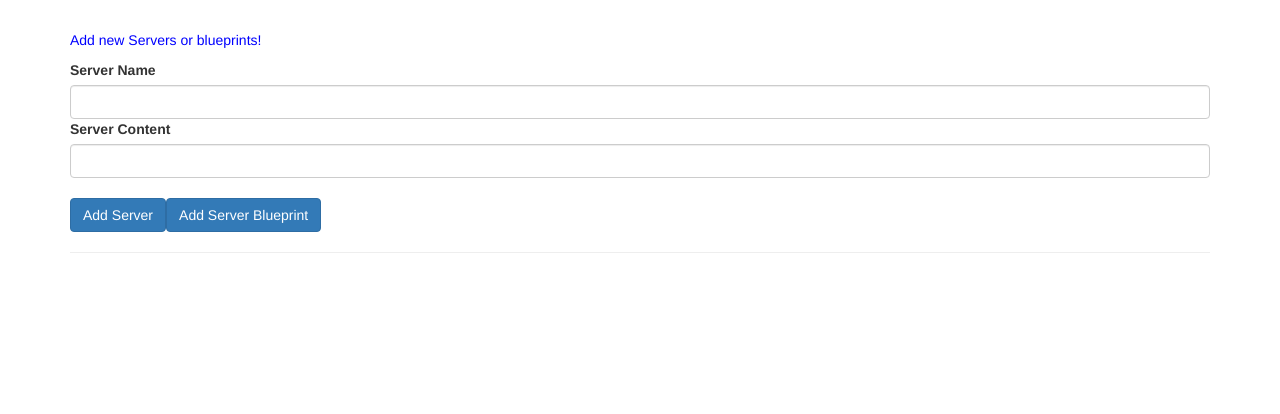
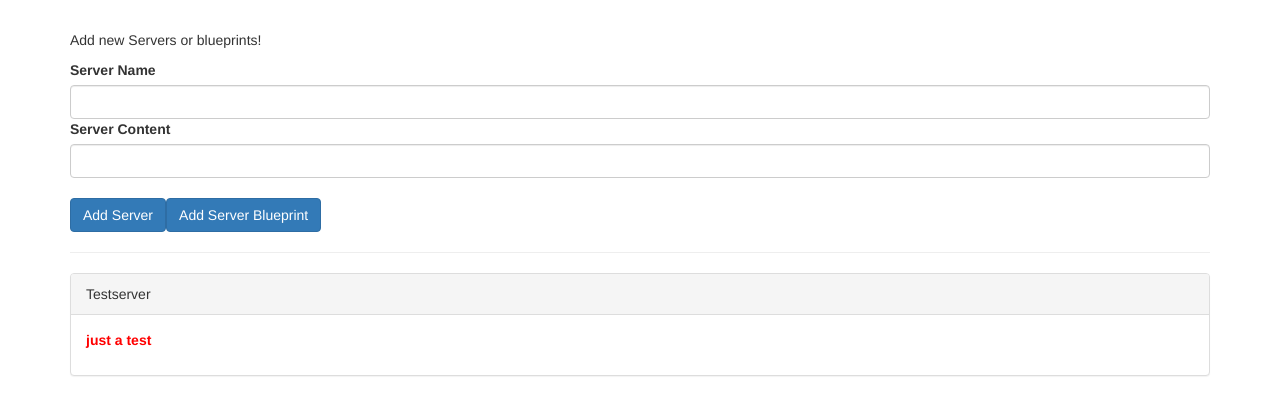
Before and after one commit to geomC/udemy-angular8, an Angular app: page / in a window 1280 px wide. Shown: the top 414 px of the page. Built offline with nearby package versions, Linux system fonts and the light colour scheme.

Commit message:
split app in different components communication with each other via custom event- and property binding

```diff
--- a/src/app/app.component.html
+++ b/src/app/app.component.html
@@ -1,34 +1,15 @@
 <div class="container">
-  <div class="row">
-    <div class="col-xs-12">
-      <p>Add new Servers or blueprints!</p>
-      <label>Server Name</label>
-      <input type="text" class="form-control" [(ngModel)]="newServerName">
-      <label>Server Content</label>
-      <input type="text" class="form-control" [(ngModel)]="newServerContent">
-      <br>
-      <button
-        class="btn btn-primary"
-        (click)="onAddServer()">Add Server</button>
-      <button
-        class="btn btn-primary"
-        (click)="onAddBlueprint()">Add Server Blueprint</button>
-    </div>
-  </div>
+  <app-cockpit
+    (serverCreated)="onAddServerAdded($event)"
+    (blueprintCreated)="onAddBlueprintAdded($event)"
+  ></app-cockpit>
   <hr>
   <div class="row">
     <div class="col-xs-12">
-      <div
-        class="panel panel-default"
-        *ngFor="let element of serverElements">
-        <div class="panel-heading">{{ element.name }}</div>
-        <div class="panel-body">
-          <p>
-            <strong *ngIf="element.type === 'server'" style="color: red">{{ element.content }}</strong>
-            <em *ngIf="element.type === 'blueprint'">{{ element.content }}</em>
-          </p>
-        </div>
-      </div>
+        <app-server-element
+          *ngFor="let serverElement of serverElements"
+          [element]="serverElement"
+        ></app-server-element>
     </div>
   </div>
 </div>
--- a/src/app/app.component.ts
+++ b/src/app/app.component.ts
@@ -1,4 +1,13 @@
 import { Component } from '@angular/core';
+
+export interface ServerData {
+  newServerName: string;
+  newServerContent: string;
+}
+enum ServerType {
+  SERVER = 'server',
+  BLUEPRINT = 'blueprint'
+}
 
 @Component({
   selector: 'app-root',
@@ -6,23 +15,26 @@ import { Component } from '@angular/core';
   styleUrls: ['./app.component.css']
 })
 export class AppComponent {
-  serverElements = [];
-  newServerName = '';
-  newServerContent = '';
+  serverElements = [{
+    type: 'server',
+    name: 'Testserver',
+    content: 'just a test'
+  }];
 
-  onAddServer() {
+  onAddServerAdded( serverData: ServerData) {
+    this.addServer(ServerType.SERVER, serverData);
+  }
+
+  onAddBlueprintAdded( serverData: ServerData ) {
+    this.addServer(ServerType.BLUEPRINT, serverData);
+  }
+
+  addServer(type: ServerType, { newServerName, newServerContent }: ServerData) {
     this.serverElements.push({
-      type: 'server',
-      name: this.newServerName,
-      content: this.newServerContent
+      type,
+      name: newServerName,
+      content: newServerContent
     });
   }
 
-  onAddBlueprint() {
-    this.serverElements.push({
-      type: 'blueprint',
-      name: this.newServerName,
-      content: this.newServerContent
-    });
-  }
 }
--- a/src/app/app.module.ts
+++ b/src/app/app.module.ts
@@ -4,10 +4,14 @@ import { FormsModule } from '@angular/forms';
 
 
 import { AppComponent } from './app.component';
+import { CockpitComponent } from './cockpit/cockpit.component';
+import { ServerElementComponent } from './server-element/server-element.component';
 
 @NgModule({
   declarations: [
-    AppComponent
+    AppComponent,
+    CockpitComponent,
+    ServerElementComponent
   ],
   imports: [
     BrowserModule,
--- /dev/null
+++ b/src/app/cockpit/cockpit.component.html
@@ -0,0 +1,16 @@
+<div class="row">
+  <div class="col-xs-12">
+    <p>Add new Servers or blueprints!</p>
+    <label>Server Name</label>
+    <input type="text" class="form-control" [(ngModel)]="newServerName">
+    <label>Server Content</label>
+    <input type="text" class="form-control" [(ngModel)]="newServerContent">
+    <br>
+    <button
+      class="btn btn-primary"
+      (click)="onAddServer()">Add Server</button>
+    <button
+      class="btn btn-primary"
+      (click)="onAddBlueprint()">Add Server Blueprint</button>
+  </div>
+</div>
--- /dev/null
+++ b/src/app/cockpit/cockpit.component.ts
@@ -0,0 +1,35 @@
+import {Component, EventEmitter, OnInit, Output} from '@angular/core';
+import {ServerData} from '../app.component';
+
+@Component({
+  selector: 'app-cockpit',
+  templateUrl: './cockpit.component.html',
+  styleUrls: ['./cockpit.component.css']
+})
+export class CockpitComponent implements OnInit {
+
+  @Output() serverCreated = new EventEmitter<ServerData>();
+  @Output() blueprintCreated = new EventEmitter<ServerData>();
+
+  newServerName = '';
+  newServerContent = '';
+
+  ngOnInit() {
+  }
+
+  onAddServer() {
+    this.serverCreated.emit(this.getServerData());
+  }
+
+
+  onAddBlueprint() {
+    this.blueprintCreated.emit(this.getServerData());
+  }
+
+  private getServerData() {
+    return {
+      newServerName: this.newServerName,
+      newServerContent: this.newServerContent
+    };
+  }
+}
--- /dev/null
+++ b/src/app/server-element/server-element.component.html
@@ -0,0 +1,9 @@
+<div class="panel panel-default">
+  <div class="panel-heading">{{ element.name }}</div>
+  <div class="panel-body">
+    <p>
+      <strong *ngIf="element.type === 'server'" style="color: red">{{ element.content }}</strong>
+      <em *ngIf="element.type === 'blueprint'">{{ element.content }}</em>
+    </p>
+  </div>
+</div>
--- /dev/null
+++ b/src/app/server-element/server-element.component.ts
@@ -0,0 +1,20 @@
+import {Component, Input, OnInit} from '@angular/core';
+
+@Component({
+  selector: 'app-server-element',
+  templateUrl: './server-element.component.html',
+  styleUrls: ['./server-element.component.css']
+})
+export class ServerElementComponent implements OnInit {
+  @Input() element: {
+    type: string,
+    name: string,
+    content: string
+  };
+
+  constructor() { }
+
+  ngOnInit() {
+  }
+
+}
```
Also changed, not shown: src/app/cockpit/cockpit.component.css (added), src/app/server-element/server-element.component.css (added), 1 other file (tests, documents, lock files or other folders).
